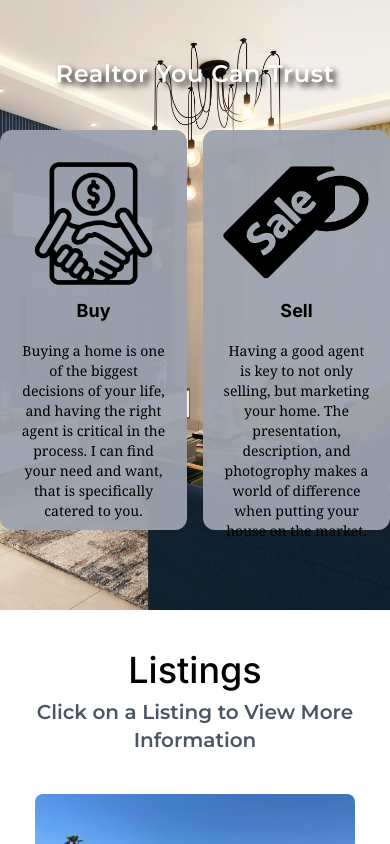
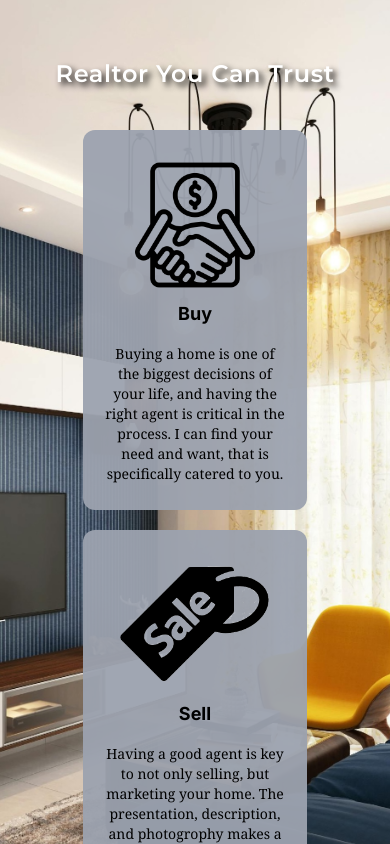
Before and after one commit to BabyDell/MGRealEstateWebsite, a Next.js app: page / in a window 390 px wide. Shown: the part 1680-2524 px from the top of the page. Built offline with nearby package versions, Linux system fonts and the light colour scheme.

Commit message:
fixed mobile trust page

```diff
--- a/src/app/components/trust.tsx
+++ b/src/app/components/trust.tsx
@@ -16,8 +16,8 @@ export default function Trust() {
       >
         Realtor You Can Trust
       </span>
-      <div className="flex sm:flex-row items-center justify-center space-x-4 sm:space-x-8 md:space-x-10 lg:space-x-24 pb-20 mt-10">
-        <div className="w-56 sm:w-64 md:w-96 h-[400px] sm:h-[400px] md:h-[475px] bg-gray-400 bg-opacity-95 rounded-xl pt-5 sm:py-10 px-5">
+      <div className="flex flex-col sm:flex-row items-center justify-center sm:space-x-8 md:space-x-10 lg:space-x-24 pb-20 mt-10">
+        <div className="w-56 sm:w-64 md:w-96 h-[380px] sm:h-[400px] md:h-[475px] bg-gray-400 bg-opacity-95 rounded-xl pt-5 sm:py-10 px-5 mb-5 sm:mb-0">
           <Image
             src="/img/buy-icon.png"
             className="mx-auto"
```
Also changed, not shown: src/app/globals.css (line endings or trailing spaces).
